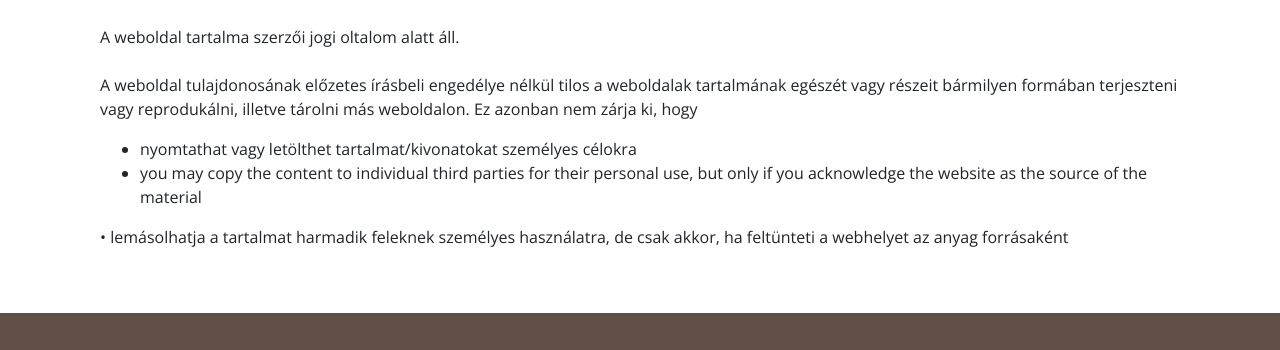
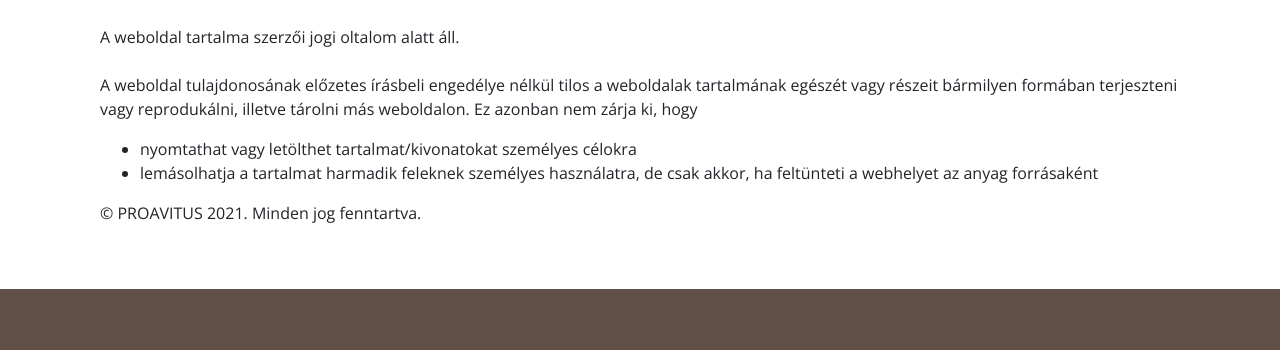
Before and after one commit to AdiUdo/website2, a plain HTML site: page hu/szerzoi-jog.html in a window 1280 px wide. Shown: the part 393-743 px from the top of the page. Drawn offline with nearby package versions, Linux system fonts and the light colour scheme.

Commit message:
Uprava copyright

```diff
--- a/hu/szerzoi-jog.html
+++ b/hu/szerzoi-jog.html
@@ -83,9 +83,9 @@
           A weboldal tulajdonosának előzetes írásbeli engedélye nélkül tilos a weboldalak tartalmának egészét vagy részeit bármilyen formában terjeszteni vagy reprodukálni, illetve tárolni más weboldalon. Ez azonban nem zárja ki, hogy
           <ul>
             <li>nyomtathat vagy letölthet tartalmat/kivonatokat személyes célokra</li>
-            <li>you may copy the content to individual third parties for their personal use, but only if you acknowledge the website as the source of the material</li>
+            <li>lemásolhatja a tartalmat harmadik feleknek személyes használatra, de csak akkor, ha feltünteti a webhelyet az anyag forrásaként</li>
           </ul>
-          •	lemásolhatja a tartalmat harmadik feleknek személyes használatra, de csak akkor, ha feltünteti a webhelyet az anyag forrásaként</p>
+          <p>© PROAVITUS 2021. Minden jog fenntartva.</p>
       </div>
     </div>
   </div>
```
Also changed, not shown: autorske-prava.html (+1 -2 lines).
